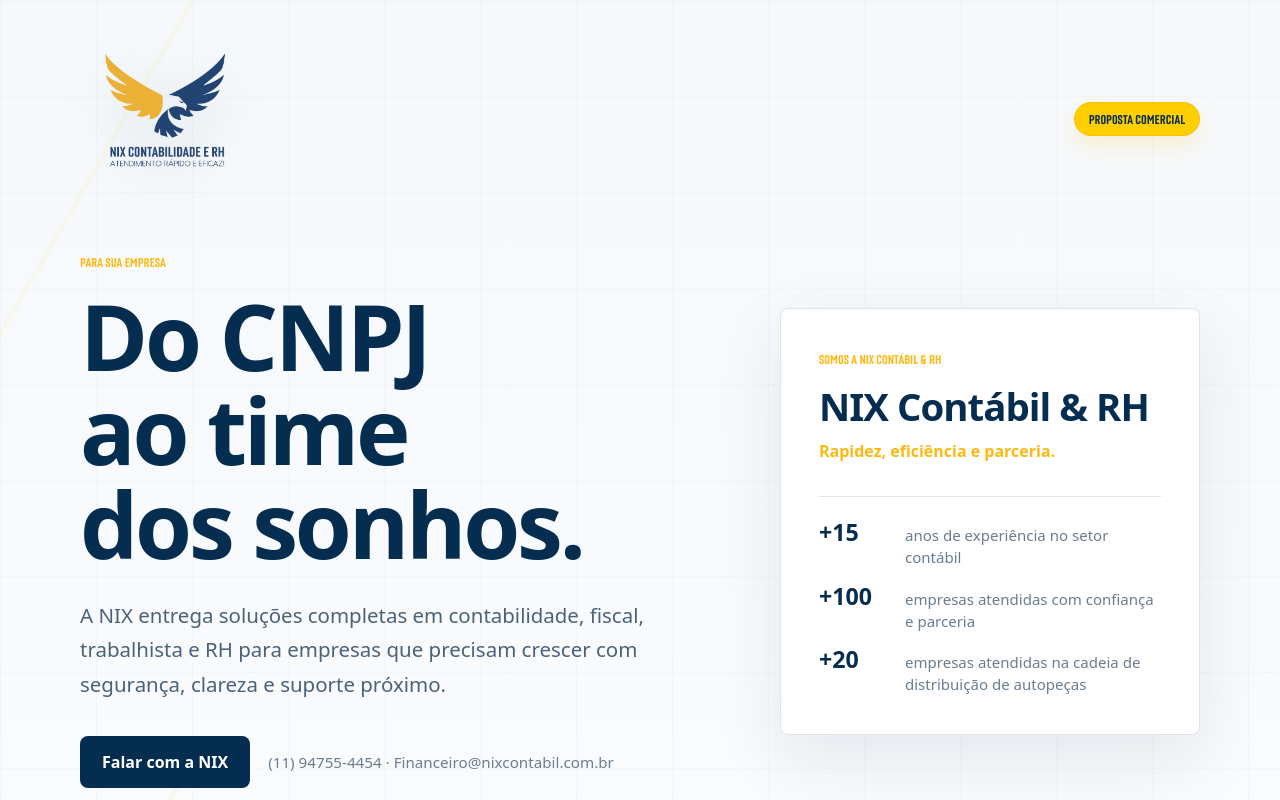
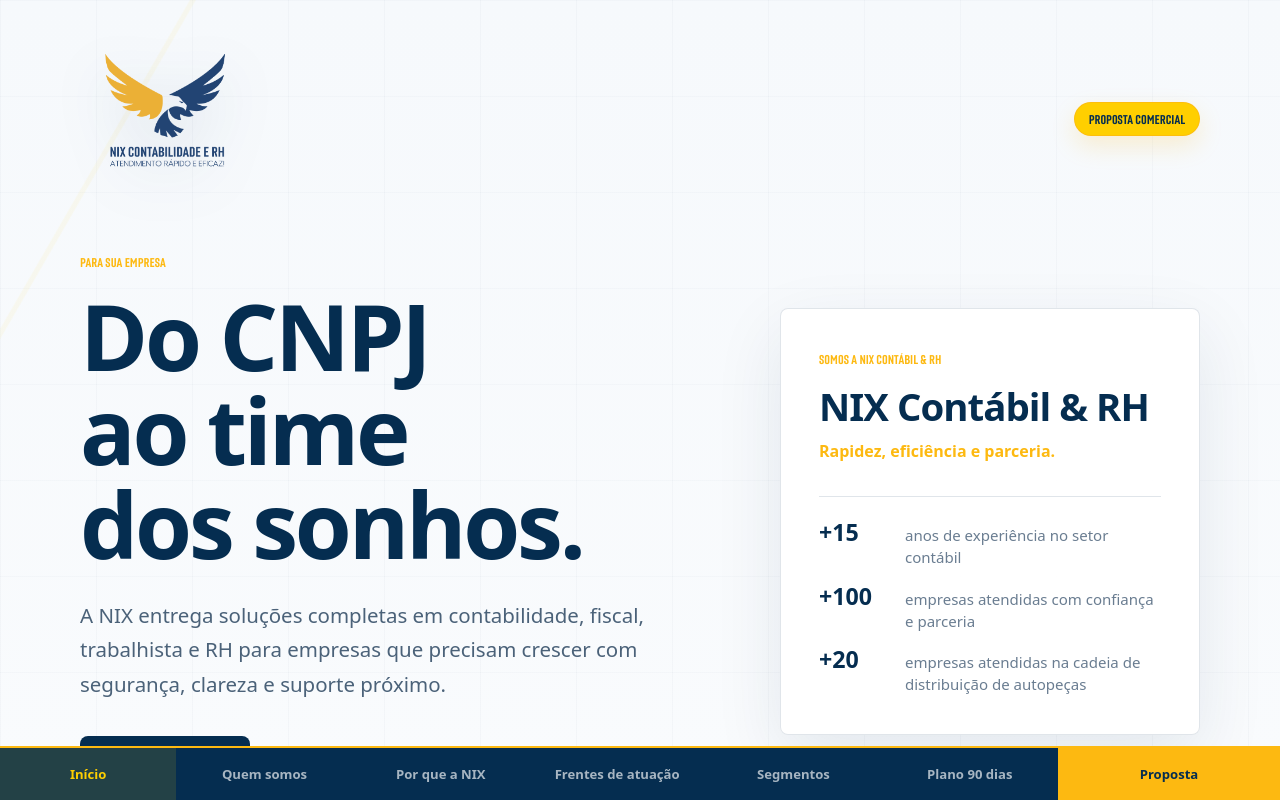
Before and after one commit to gpaiva00/nix-proposal-pages, a React (Vite) app: page / in a window 1280 px wide. Shown: the top 800 px of the page. Built offline with nearby package versions, Linux system fonts and the light colour scheme.

Commit message:
Add persistent bottom tab bar with IntersectionObserver section tracking

```diff
--- a/src/App.css
+++ b/src/App.css
@@ -20,6 +20,7 @@
   min-height: 100svh;
   overflow-x: hidden;
   overflow-wrap: break-word;
+  padding-bottom: 72px;
   background:
     linear-gradient(180deg, var(--page-bg) 0%, #ffffff 42%, var(--surface-muted) 100%);
   color: var(--text);
@@ -623,6 +624,61 @@
   background: var(--yellow);
 }
 
+.bottom-tab-bar {
+  position: fixed;
+  bottom: 0;
+  left: 0;
+  right: 0;
+  z-index: 100;
+  display: flex;
+  background: var(--text);
+  border-top: 2px solid var(--gold);
+  padding-bottom: env(safe-area-inset-bottom);
+  -webkit-overflow-scrolling: touch;
+}
+
+.bottom-tab-bar__link {
+  flex: 1 1 0%;
+  display: flex;
+  align-items: center;
+  justify-content: center;
+  min-height: 52px;
+  padding: 10px 12px;
+  color: rgba(255, 255, 255, 0.65);
+  font-family: var(--font-body);
+  font-size: 0.82rem;
+  font-weight: 600;
+  text-decoration: none;
+  text-align: center;
+  white-space: nowrap;
+  transition:
+    color 150ms ease,
+    background-color 150ms ease;
+}
+
+.bottom-tab-bar__link--active {
+  color: var(--yellow);
+  background: rgba(255, 207, 0, 0.12);
+}
+
+.bottom-tab-bar__link--cta {
+  flex: 1.3 1 0%;
+  border-radius: 0;
+  background: var(--gold);
+  color: var(--text);
+  font-weight: 750;
+}
+
+.bottom-tab-bar__link--cta.bottom-tab-bar__link--active {
+  background: var(--yellow);
+  color: var(--text);
+}
+
+.bottom-tab-bar__link:focus-visible {
+  outline: 2px solid var(--yellow);
+  outline-offset: -2px;
+}
+
 @media (prefers-reduced-motion: reduce) {
   *,
   *::before,
@@ -753,6 +809,20 @@
   .cta-card .primary-cta {
     width: 100%;
   }
+
+  .bottom-tab-bar {
+    overflow-x: auto;
+  }
+
+  .bottom-tab-bar__link {
+    flex: 0 0 auto;
+    padding: 10px 14px;
+  }
+
+  .bottom-tab-bar__link--cta {
+    flex: 0 0 auto;
+    padding: 10px 18px;
+  }
 }
 
 @media (max-width: 420px) {
--- a/src/App.tsx
+++ b/src/App.tsx
@@ -1,3 +1,4 @@
+import { useState, useEffect } from 'react'
 import './App.css'
 import {
   brandConfig,
@@ -7,6 +8,16 @@
   type ServiceFront,
   type TextBlock,
 } from './content'
+
+const navigationItems = [
+  { label: 'Início', id: 'inicio' },
+  { label: 'Quem somos', id: 'quem-somos' },
+  { label: 'Por que a NIX', id: 'por-que-a-nix' },
+  { label: 'Frentes de atuação', id: 'frentes-de-atuacao' },
+  { label: 'Segmentos', id: 'segmentos' },
+  { label: 'Plano 90 dias', id: 'plano-90-dias' },
+  { label: 'Proposta', id: 'proposta' },
+]
 
 type SectionHeaderProps = {
   eyebrow: string
@@ -81,10 +92,67 @@
   )
 }
 
+function BottomTabBar() {
+  const [activeId, setActiveId] = useState(navigationItems[0].id)
+
+  useEffect(() => {
+    const observer = new IntersectionObserver(
+      (entries) => {
+        for (const entry of entries) {
+          if (entry.isIntersecting) {
+            setActiveId(entry.target.id)
+          }
+        }
+      },
+      { rootMargin: '-20% 0px -60% 0px', threshold: 0 },
+    )
+
+    for (const item of navigationItems) {
+      const el = document.getElementById(item.id)
+      if (el) observer.observe(el)
+    }
+
+    return () => observer.disconnect()
+  }, [])
+
+  function handleClick(e: React.MouseEvent<HTMLAnchorElement>, id: string) {
+    e.preventDefault()
+    const target = document.getElementById(id)
+    if (target) {
+      target.scrollIntoView()
+      setActiveId(id)
+    }
+  }
+
+  return (
+    <nav className="bottom-tab-bar" aria-label="Navegação por seções">
+      {navigationItems.map((item, index) => {
+        const isCta = index === navigationItems.length - 1
+        const isActive = activeId === item.id
+        let className = 'bottom-tab-bar__link'
+        if (isActive) className += ' bottom-tab-bar__link--active'
+        if (isCta) className += ' bottom-tab-bar__link--cta'
+
+        return (
+          <a
+            key={item.id}
+            href={`#${item.id}`}
+            className={className}
+            onClick={(e) => handleClick(e, item.id)}
+            aria-current={isActive ? 'location' : undefined}
+          >
+            {item.label}
+          </a>
+        )
+      })}
+    </nav>
+  )
+}
+
 function App() {
   return (
     <main className="proposal-page">
-      <section className="hero-section" aria-labelledby="proposal-title">
+      <section id="inicio" className="hero-section" aria-labelledby="proposal-title">
         <div className="page-shell">
           <header className="topbar">
             <img
@@ -131,7 +199,7 @@
         </div>
       </section>
 
-      <section className="content-section profile-section" aria-labelledby="profile-title">
+      <section id="quem-somos" className="content-section profile-section" aria-labelledby="profile-title">
         <div className="page-shell">
           <SectionHeader
             eyebrow="Quem somos"
@@ -149,7 +217,7 @@
         </div>
       </section>
 
-      <section className="content-section why-section" aria-labelledby="why-title">
+      <section id="por-que-a-nix" className="content-section why-section" aria-labelledby="why-title">
         <div className="page-shell">
           <SectionHeader
             eyebrow="Por que a NIX"
@@ -178,7 +246,7 @@
         </div>
       </section>
 
-      <section className="content-section services-section" aria-labelledby="services-title">
+      <section id="frentes-de-atuacao" className="content-section services-section" aria-labelledby="services-title">
         <div className="page-shell">
           <SectionHeader
             eyebrow="Frentes de atuação"
@@ -195,7 +263,7 @@
         </div>
       </section>
 
-      <section className="content-section segments-section" aria-labelledby="segments-title">
+      <section id="segmentos" className="content-section segments-section" aria-labelledby="segments-title">
         <div className="page-shell segments-layout">
           <SectionHeader
             eyebrow="Segmentos atendidos"
@@ -210,7 +278,7 @@
         </div>
       </section>
 
-      <section className="content-section onboarding-section" aria-labelledby="onboarding-title">
+      <section id="plano-90-dias" className="content-section onboarding-section" aria-labelledby="onboarding-title">
         <div className="page-shell">
           <SectionHeader
             eyebrow="Plano 90 dias"
@@ -226,7 +294,7 @@
         </div>
       </section>
 
-      <section className="content-section final-section" aria-labelledby="terms-title">
+      <section id="proposta" className="content-section final-section" aria-labelledby="terms-title">
         <div className="page-shell final-layout">
           <div className="terms-card">
             <SectionHeader
@@ -254,6 +322,8 @@
           </aside>
         </div>
       </section>
+
+      <BottomTabBar />
     </main>
   )
 }
--- a/src/index.css
+++ b/src/index.css
@@ -29,6 +29,7 @@
 
 html {
   background: var(--color-white);
+  scroll-behavior: smooth;
 }
 
 body {
```
